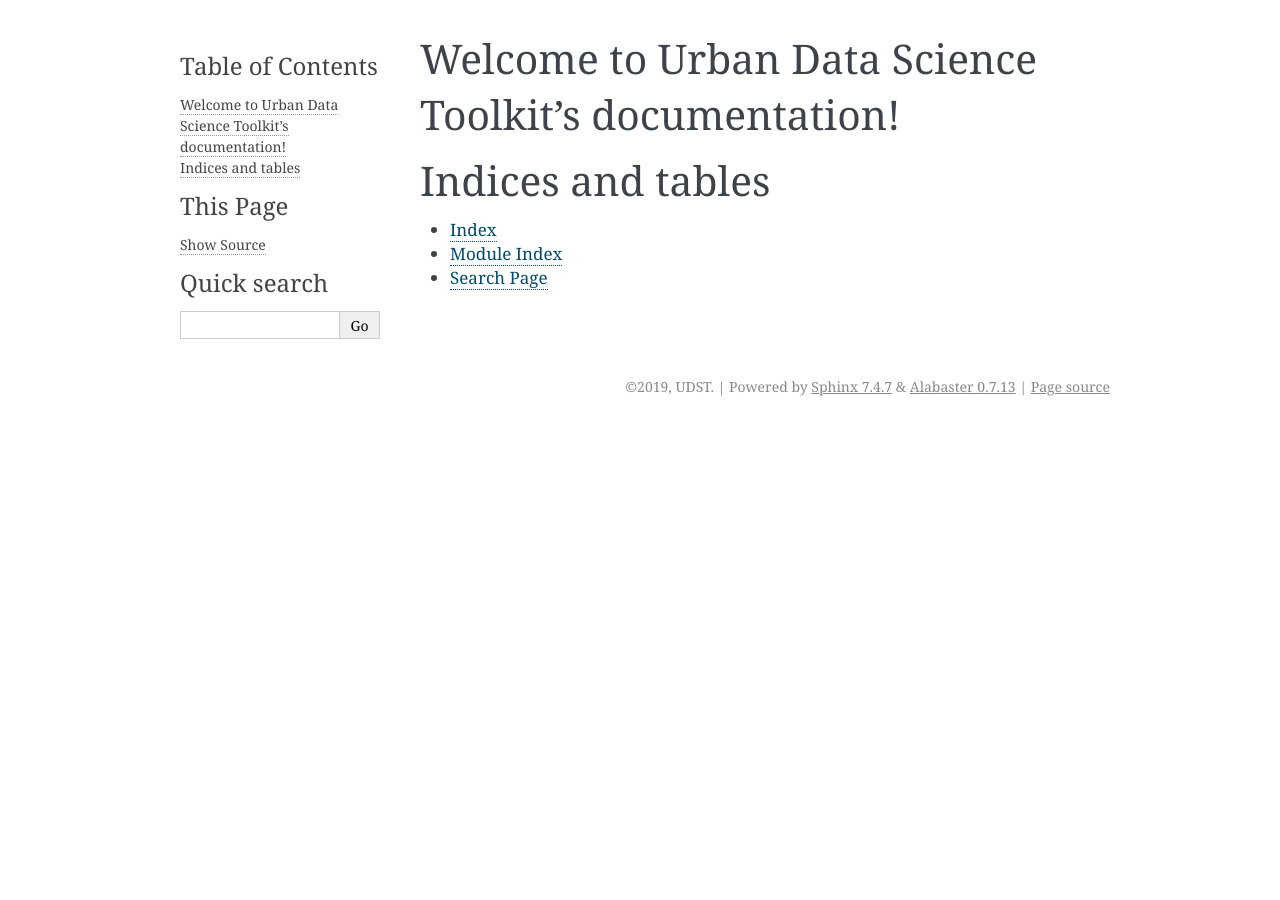
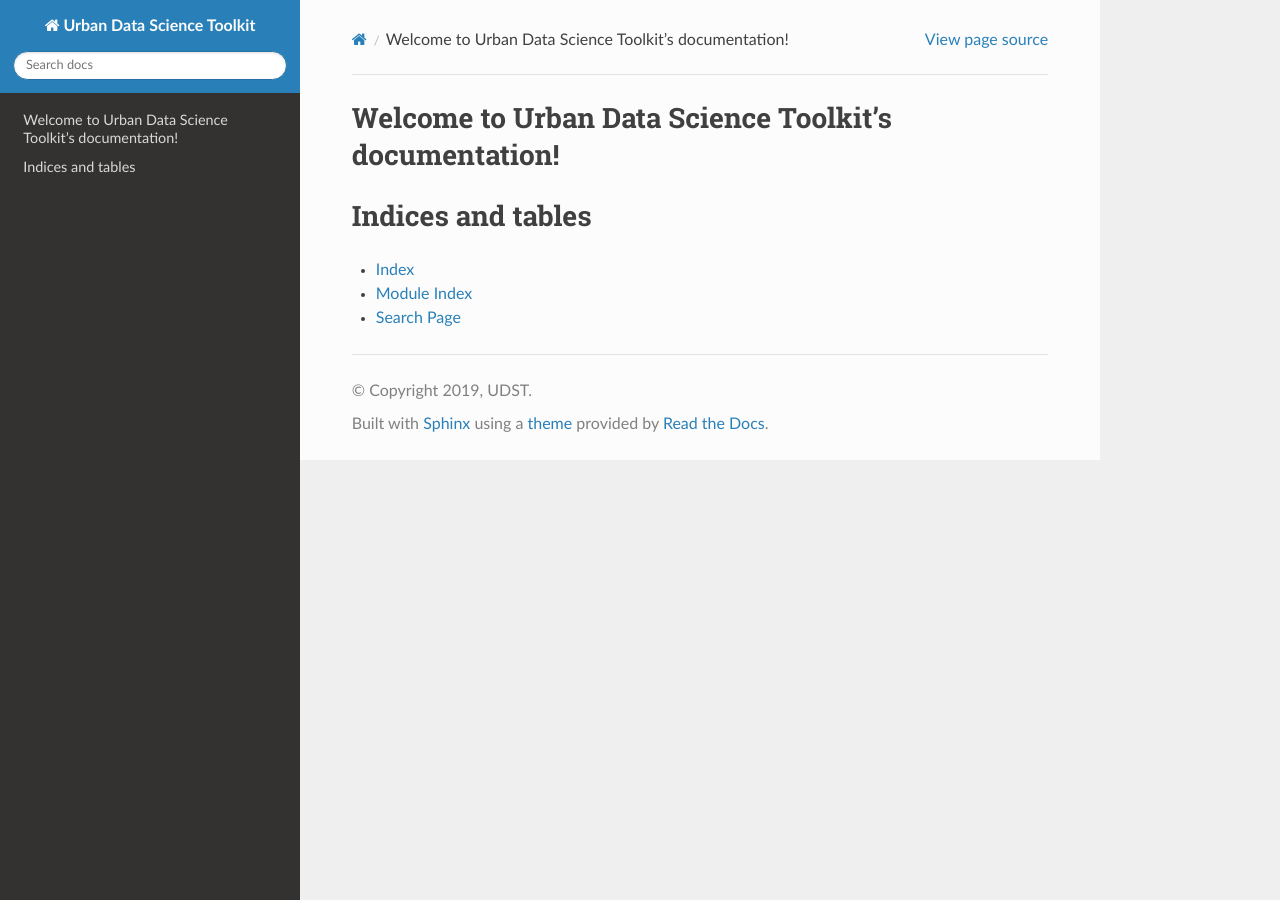
Before and after one commit to UDST/udst-docs, a Sphinx documentation site: the page built from docs/source/index.rst, in a window 1280 px wide. Built offline with Sphinx 7.4.7 and the Read the Docs theme 2.0.0, drawn with Linux system fonts in a browser that asks for light colours.

Commit message:
Requirements and rtd theme

```diff
--- a/docs/source/conf.py
+++ b/docs/source/conf.py
@@ -75,7 +75,7 @@ pygments_style = None
 # The theme to use for HTML and HTML Help pages.  See the documentation for
 # a list of builtin themes.
 #
-html_theme = 'alabaster'
+html_theme = 'sphinx_rtd_theme'
 
 # Theme options are theme-specific and customize the look and feel of a theme
 # further.  For a list of options available for each theme, see the
--- /dev/null
+++ b/requiremets.txt
@@ -0,0 +1,2 @@
+sphinx
+sphinx_rtd_theme
```
